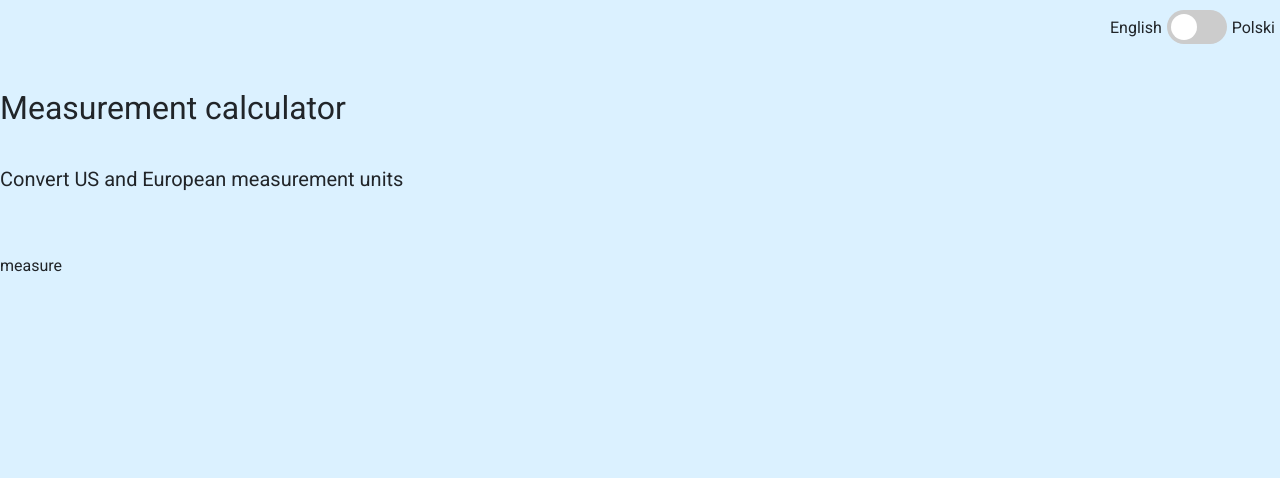
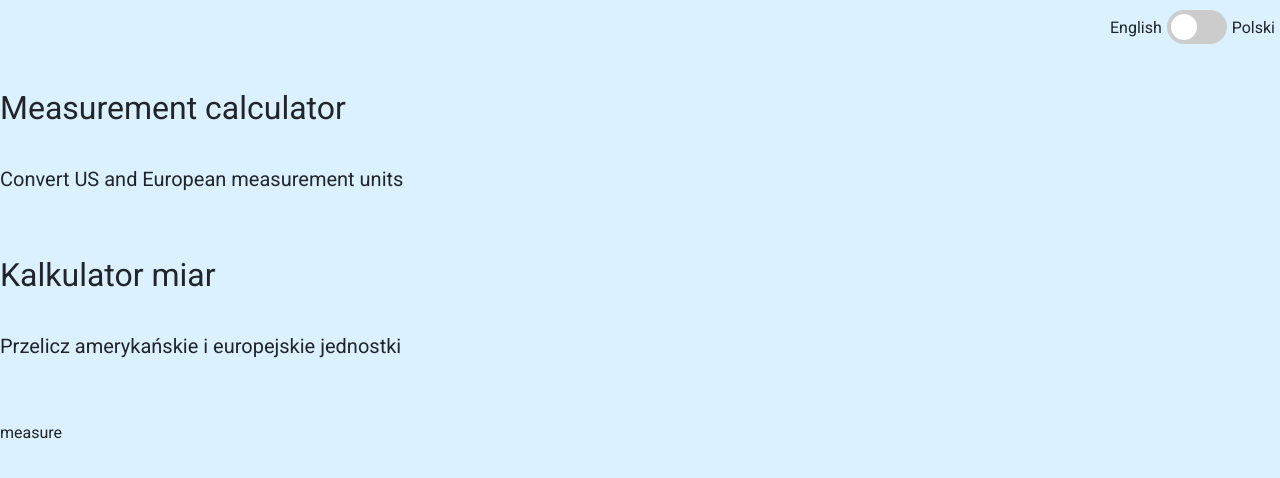
Before and after one commit to danielkoban/measurement-calculator, a Vue app: page / in a window 1280 px wide. Shown: the top 478 px of the page. Built offline with nearby package versions, Linux system fonts and the light colour scheme.

Commit message:
Header update

```diff
--- a/src/components/Header.vue
+++ b/src/components/Header.vue
@@ -1,7 +1,13 @@
 <template>
   <header class="header">
-    <h1 class="header__element--big">Measurement calculator</h1>
-    <h2 class="header__element--small">Convert US and European measurement units</h2>
+    <div>
+      <h1 class="header__element--big">Measurement calculator</h1>
+      <h2 class="header__element--small">Convert US and European measurement units</h2>
+    </div>
+    <div>
+      <h1 class="header__element--big">Kalkulator miar</h1>
+      <h2 class="header__element--small">Przelicz amerykańskie i europejskie jednostki</h2>
+    </div>
   </header>
 </template>
 
```
